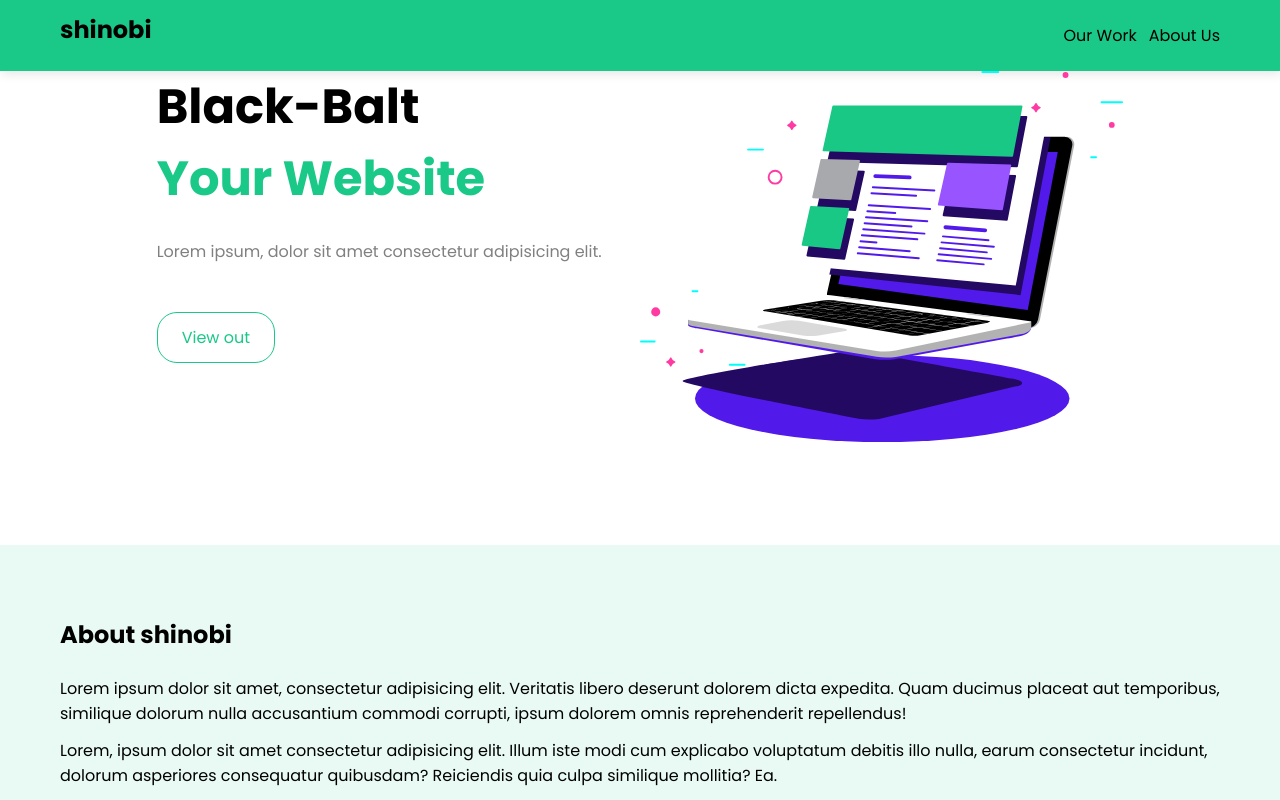
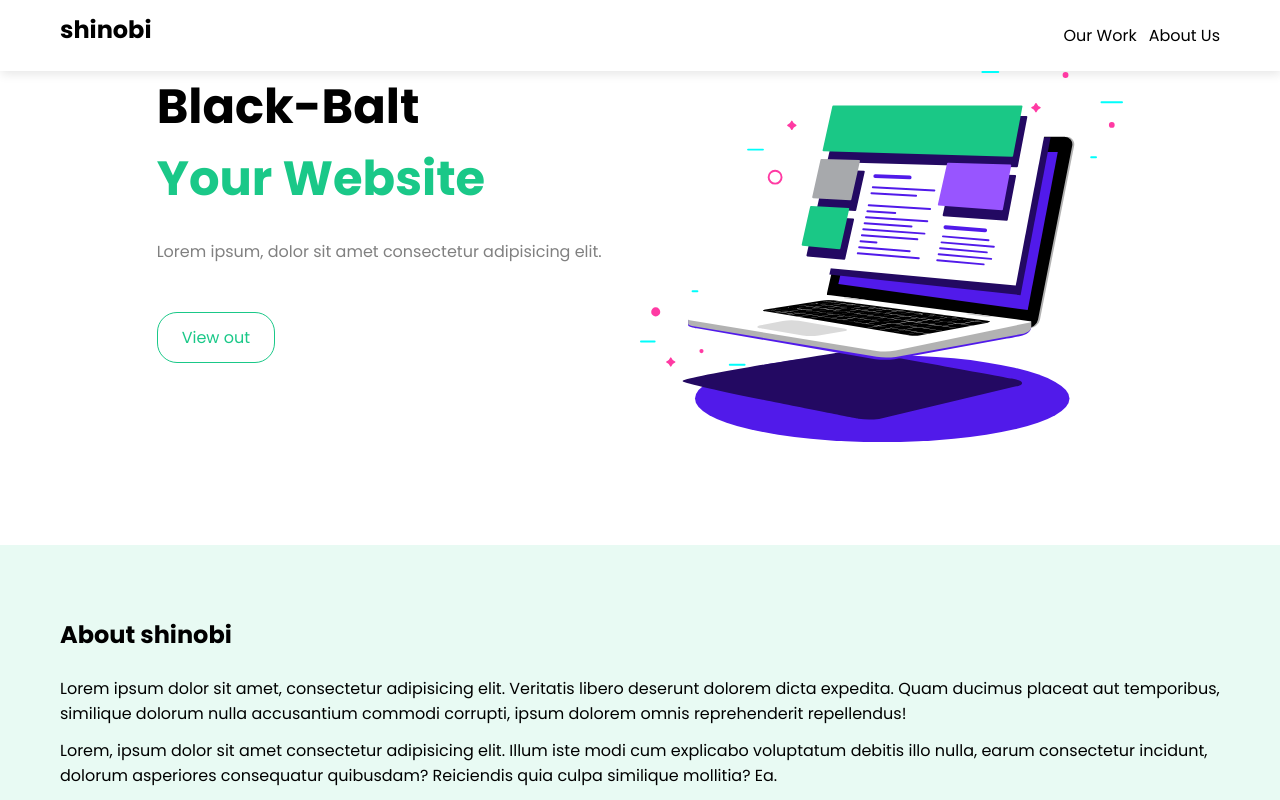
Before and after one commit to MalikIT99/SASS-Library, a website: page homepage.html in a window 1280 px wide. Shown: the top 800 px of the page. Drawn offline with nearby package versions, Linux system fonts and the light colour scheme.

Commit message:
change homepage in navbar

```diff
--- a/css/index.css
+++ b/css/index.css
@@ -699,7 +699,7 @@ button {
   background-color: #c2ff99;
 }
 
- .navbar-secondary .container, .navbar-secondary {
+.navbar .container, .navbar-secondary .container, .navbar, .navbar-secondary {
   width: 100%;
   display: flex;
   align-items: center;
@@ -707,11 +707,11 @@ button {
   box-sizing: border-box;
 }
 
- .navbar-secondary {
+.navbar, .navbar-secondary {
   padding: 0.75rem 1.5rem;
   box-shadow: 1px 3px 10px rgba(0, 0, 0, 0.1);
 }
- .navbar-secondary .site-title {
+.navbar .site-title, .navbar-secondary .site-title {
   font-size: 1.5rem;
 }
 
--- a/homepage.html
+++ b/homepage.html
@@ -9,7 +9,7 @@
 </head>
 <body>
     <!--navbar-->
-    <nav class="navbar-secondary">
+    <nav class="navbar">
         <div class="container">
             <h1 class="site-title">shinobi</h1>
             <ul class="display-f">
```
